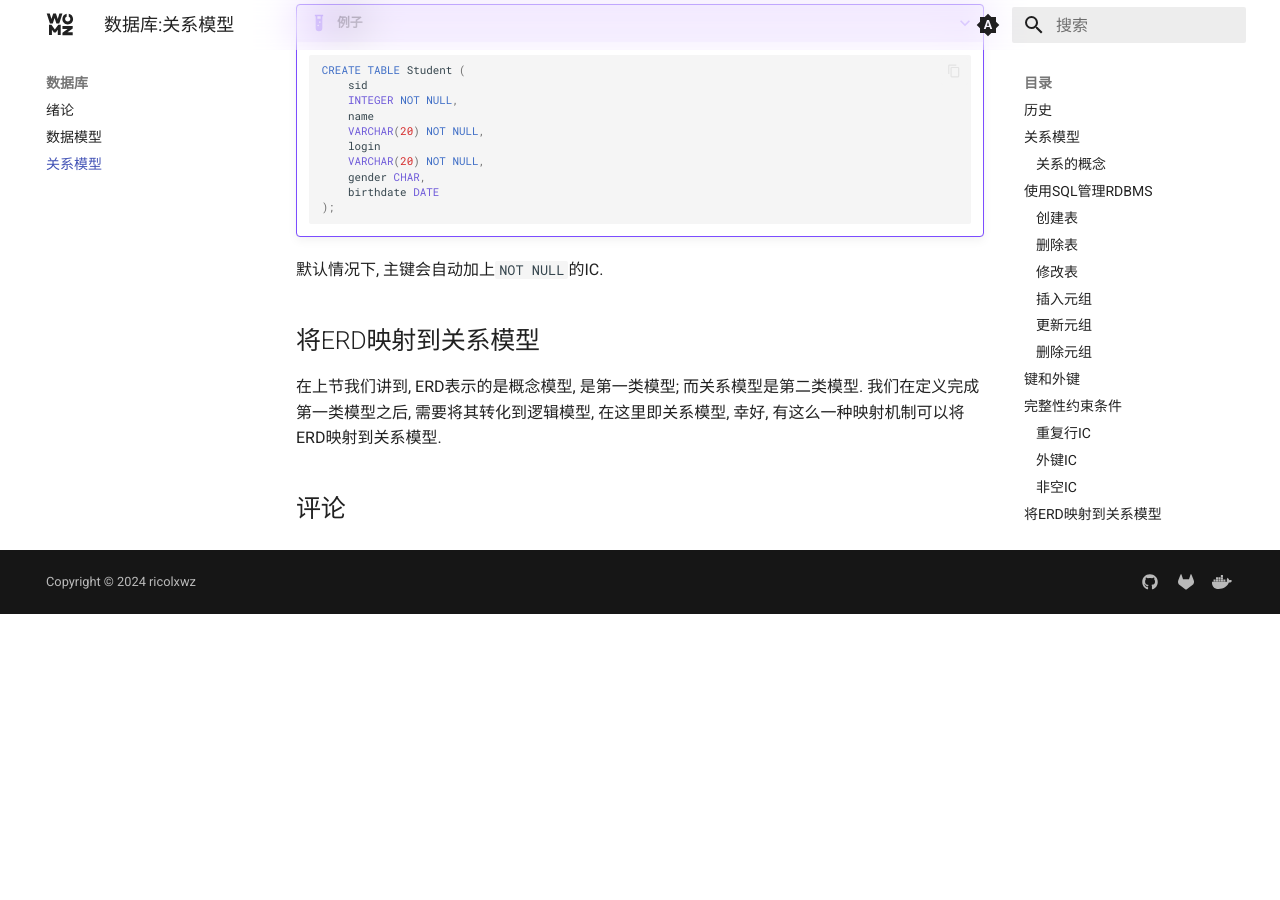
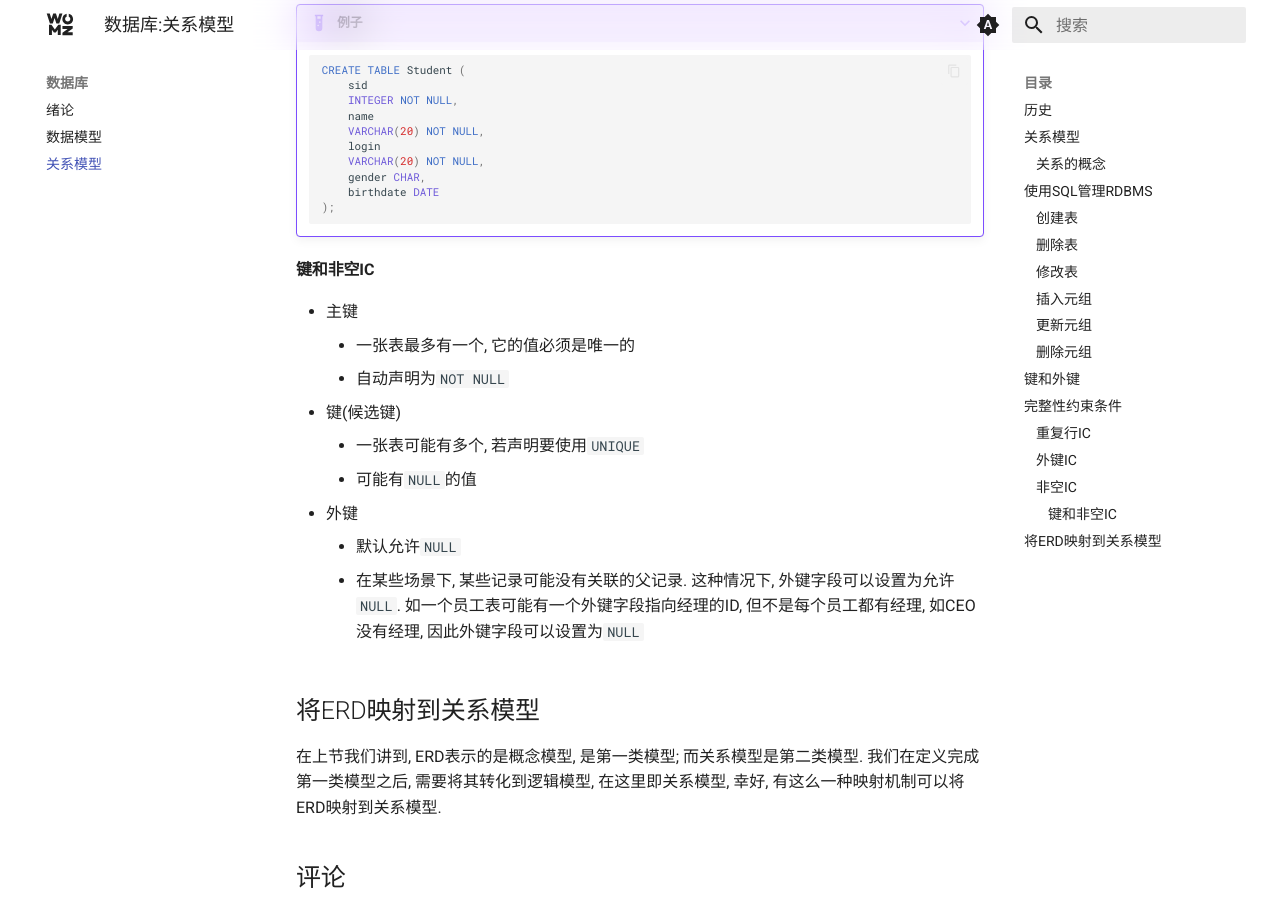
Before and after one commit to sigmax01/gk, an MkDocs documentation site: the page built from docs/数据库/关系模型.md, in a window 1280 px wide and 900 px high, scrolled down 5939 px. Built offline with MkDocs 1.6.1 and Material for MkDocs 9.7.7, drawn with Linux system fonts in a browser that asks for light colours; comment, search, counter and statistics services are not loaded; before the commit the page ends 6553 px from its top, so only the background shows below that.

Commit message:
update \345\205\263\347\263\273\346\250\241\345\236\213.md"

````diff
--- a/docs/数据库/关系模型.md
+++ b/docs/数据库/关系模型.md
@@ -242,7 +242,18 @@ RDBMS在默认情况下允许用`null`表示缺失/不相关. 对于某一些应
     );
     ```
 
-默认情况下, 主键会自动加上`NOT NULL`的IC.
+#### 键和非空IC
+
+- 主键
+    - 一张表最多有一个, 它的值必须是唯一的
+    - 自动声明为`NOT NULL`
+- 键(候选键)
+    - 一张表可能有多个, 若声明要使用`UNIQUE`
+    - 可能有`NULL`的值
+- 外键
+    - 默认允许`NULL`
+    - 在某些场景下, 某些记录可能没有关联的父记录. 这种情况下, 外键字段可以设置为允许`NULL`. 如一个员工表可能有一个外键字段指向经理的ID, 但不是每个员工都有经理, 如CEO没有经理, 因此外键字段可以设置为`NULL`
+
 
 ## 将ERD映射到关系模型
 
````
